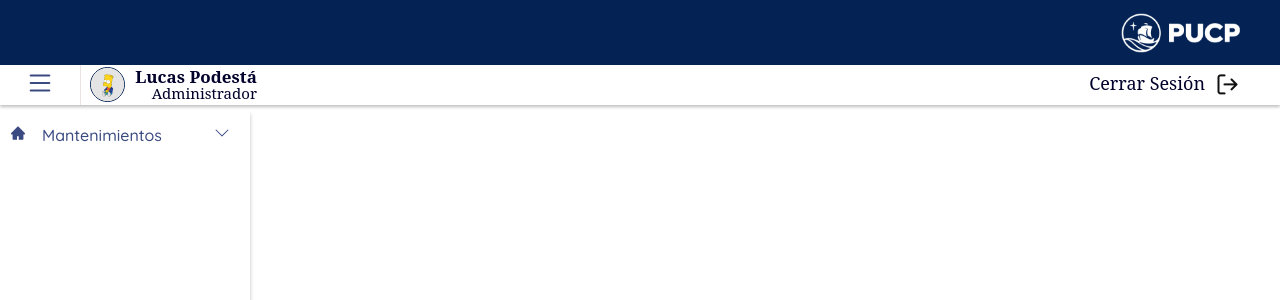
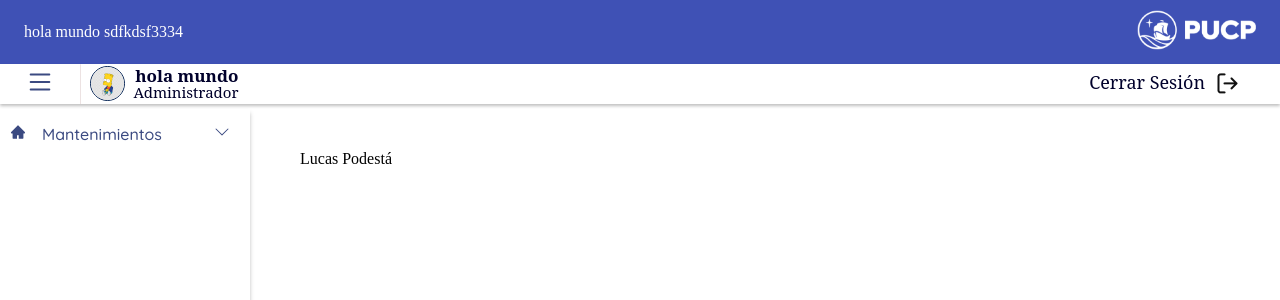
Before and after one commit to zazke/teachersoft-front, a React (Create React App) app: page / in a window 1280 px wide. Shown: the top 300 px of the page. Built offline with nearby package versions, Linux system fonts and the light colour scheme.

Commit message:
Add theme and colors
No funciono :name_badge:

```diff
--- a/package.json
+++ b/package.json
@@ -8,7 +8,8 @@
     "@material-ui/core": "^4.12.3",
     "@material-ui/icons": "^4.11.2",
     "@mui/icons-material": "^5.0.1",
-    "@mui/material": "^5.0.2",
+    "@mui/material": "^5.0.3",
+    "@mui/styles": "^5.0.1",
     "@testing-library/jest-dom": "^5.14.1",
     "@testing-library/react": "^11.2.7",
     "@testing-library/user-event": "^12.8.3",
--- a/public/index.html
+++ b/public/index.html
@@ -25,6 +25,14 @@
       Learn how to configure a non-root public URL by running `npm run build`.
     -->
     <title>React App</title>
+    <link
+      rel="stylesheet"
+      href="https://fonts.googleapis.com/css?family=Roboto:300,400,500,700&display=swap"
+    />
+    <link
+      rel="stylesheet"
+      href="https://fonts.googleapis.com/icon?family=Material+Icons"
+    />
   </head>
   <body>
     <noscript>You need to enable JavaScript to run this app.</noscript>
--- a/src/App.js
+++ b/src/App.js
@@ -7,12 +7,54 @@ import { BrowserRouter as Router, Route,Switch } from 'react-router-dom';
 import React, { useState, useEffect, useContext } from "react";
 import Seccion from './Pages/Administrador/Seccion';
 import Departamento from './Pages/Administrador/Departamento';
+import { createTheme, ThemeProvider } from '@mui/material/styles';
+import { makeStyles } from '@mui/styles';
 
+const theme = createTheme({
+  palette: {
+    primary: { //Azul
+      dark: "#00002b",
+      main: "#042354",
+      light: "#3B4A81"
+    },
+    secondary: {
+      dark: "#7eebff",
+      main: "#41b9e4",
+      light: "#0089b2"
+    },
+    background: {
+      default: "#f4f5fd"
+    }
+  },
+  shape: {
+    borderRadius: '4px'
+  },
+  overrides: {
+    MuiAppBar: {
+      root: {
+        transform:'translateZ(0)'
+      }
+    }
+  },
+  props: {
+    MuiIconButton: {
+      disableRipple: true
+    }
+  }
+})
+
+const useStyles = makeStyles({
+  appMain: {
+    paddingLeft: '320px',
+    width: '100%'
+  }
+})
 
 function App() {
   let nombre = "Lucas Podestá"
   let rol = "Administrador"
   return (
+    <ThemeProvider theme={theme}>
       <Router>
         <Navbar/>
         <NavbarUser  nombre = {nombre} rol = {rol} foto = {fotoUsuario} />
@@ -23,8 +65,10 @@ function App() {
                 <Route path='/mantenimiento/seccion' exact component={Seccion} />
                 <Route path='/mantenimiento/departamento' exact component={Departamento} />
               </Switch>
+              <p>{nombre}</p>
           </div>
       </Router>
+    </ThemeProvider>
   );
 }
 
--- a/src/Components/PageComponent/Navbar/Navbar.css
+++ b/src/Components/PageComponent/Navbar/Navbar.css
@@ -1,5 +1,5 @@
 .NavbarItems {
-    background: #042354;
+    background: #24d824;
     height: 65px;
     display: flex;
     align-items: center;
--- a/src/Components/PageComponent/Navbar/Navbar.js
+++ b/src/Components/PageComponent/Navbar/Navbar.js
@@ -1,17 +1,37 @@
 import React from 'react'
+// import './Navbar.css'
+import LogoPucp from '../../../assets/Images/LogoPUCP.png'
+import { makeStyles } from '@mui/styles'
+import { AppBar, Toolbar, Grid } from '@material-ui/core'
 
-import './Navbar.css'
-import LogoPucp from '../../../assets/Images/LogoPUCP.png'
+const useStyles = makeStyles(theme => ({
+    root: {
+        backgroundColor: '#042354',
+    },
+    menuImagen: {
+        position: 'relative',
+        height: '40px'
+    }
+}))
 
-const Navbar = ()=>{
-        return(
-            <nav className="NavbarItems">
-                <div className="menu-icon">
-                    <img className="menu-image" src= {LogoPucp} alt=""></img>
-                </div>
-            </nav>
 
-        )
+export default function Navbar() {
+    const classes = useStyles();
+
+    return(
+        <AppBar position="static" color="primary">
+            <Toolbar>
+                <Grid container
+                    alignItems="center">
+                    <Grid item sm>
+                        <p>hola mundo sdfkdsf3334</p>
+                    </Grid>
+                    <Grid item>
+                        <img className={classes.menuImagen} src= {LogoPucp} alt=""></img>
+                    </Grid>
+                </Grid>
+            </Toolbar>
+        </AppBar>
+
+    )
 }
-
-export default Navbar
--- a/src/Components/PageComponent/NavbarUser/NavbarUser.js
+++ b/src/Components/PageComponent/NavbarUser/NavbarUser.js
@@ -1,10 +1,33 @@
 import React, { useState, useEffect, useContext } from 'react'
-
+import { makeStyles } from '@mui/styles';
 import './NavbarUser.css'
 import logout from '../../../assets/Images/log-out.png'
 import * as BsIcons from "react-icons/bs";
 
+const useStyles = makeStyles(theme => ({
+    root: {
+        backgroundColor: '#fdfdff'
+    },
+    pageHeader: {
+        padding: theme.spacing(4),
+        display: 'flex',
+        marginBottom: theme.spacing(2)
+    },
+    pageIcon: {
+        display: 'inline-block',
+        padding: theme.spacing(2),
+        color: '#3c44b1'
+    },
+    pageTitle: {
+        paddingLeft: theme.spacing(4),
+        '& .MuiTypography-body1': {
+            opacity: '0.6'
+        }
+    }
+}))
+
 const NavbarUser = ({inactivo, nombre, rol, foto}) => {
+    nombre = "hola mundo"
     const [inactive, setInactive] = useState(false);
     const show= (e) =>{
       console.log(inactive)
--- a/src/index.css
+++ b/src/index.css
@@ -1,7 +1,7 @@
 @import url('https://fonts.googleapis.com/css2?family=Quicksand:wght@500&display=swap');
 body {
   margin: 0;
-  font-family: -apple-system, BlinkMacSystemFont, 'Segoe UI', 'Roboto', 'Oxygen',
+  font-family: 'Roboto', -apple-system, BlinkMacSystemFont, 'Segoe UI', 'Oxygen',
     'Ubuntu', 'Cantarell', 'Fira Sans', 'Droid Sans', 'Helvetica Neue','Quicksand'
     sans-serif;
   -webkit-font-smoothing: antialiased;
```
Also changed, not shown: 1 other file (tests, documents, lock files or other folders). Lines whose indentation alone changed are shown as unchanged.
